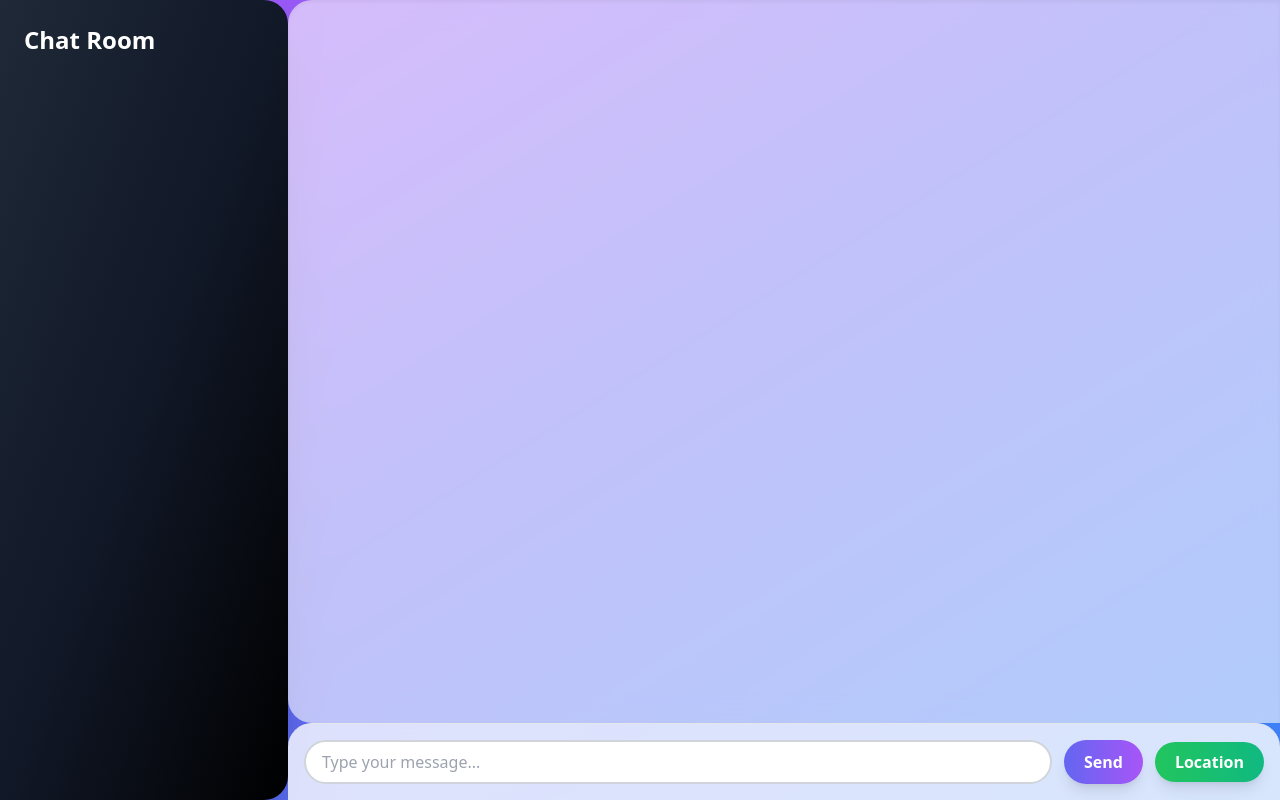
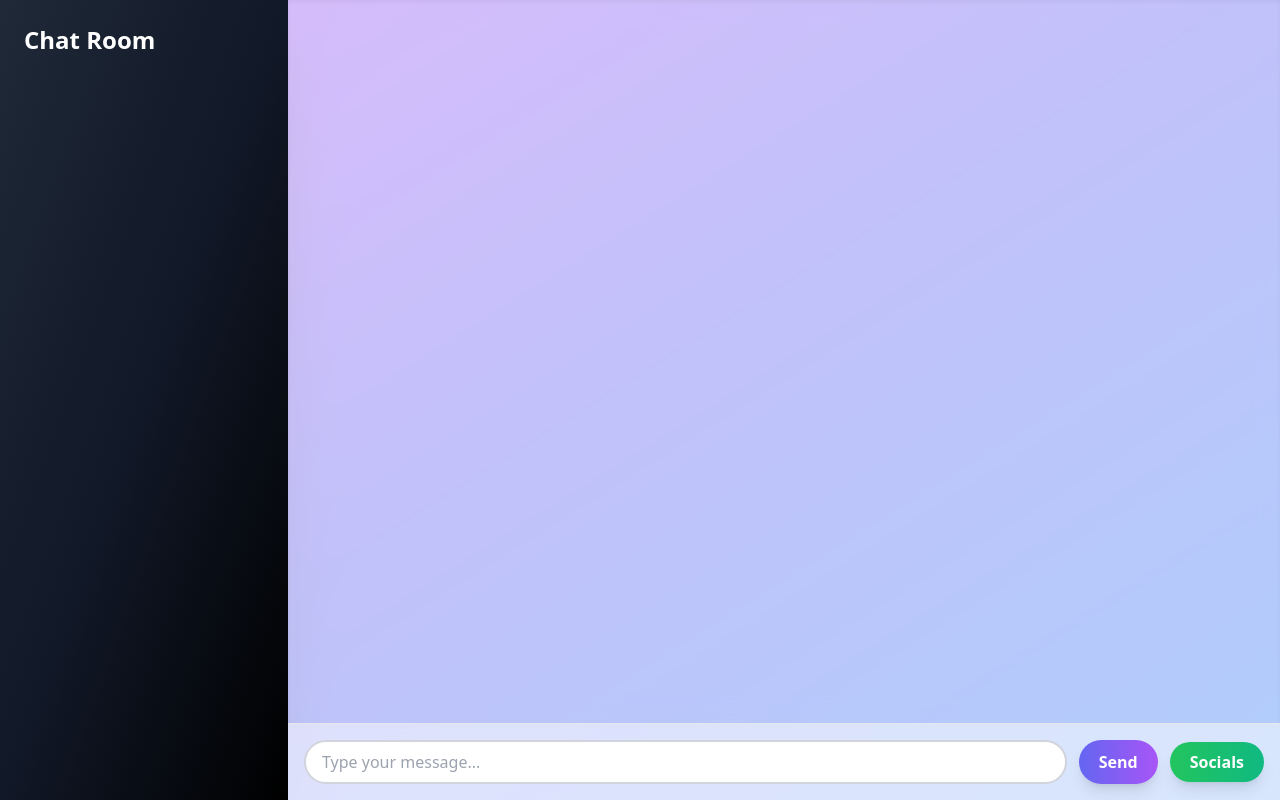
Before and after one commit to mridulmehra/CyberGaurd, a website: page public/chat.html in a window 1280 px wide. Drawn offline with nearby package versions, Linux system fonts and the light colour scheme; no server answers.

Commit message:
Update chat.html

```diff
--- a/public/chat.html
+++ b/public/chat.html
@@ -4,7 +4,7 @@
 <head>
     <meta charset="UTF-8">
     <meta name="viewport" content="width=device-width, initial-scale=1.0">
-    <title>Chat App</title>
+    <title>CyberGaurd</title>
     <link rel="icon" href="./img/favicon.png">
     <script src="https://cdn.tailwindcss.com"></script>
 </head>
@@ -12,7 +12,7 @@
 <body class="h-screen flex bg-gradient-to-br from-purple-500 via-indigo-500 to-blue-500">
 
     <!-- Sidebar -->
-    <div id="sidebar" class="w-72 bg-gradient-to-br from-gray-800 via-gray-900 to-black text-white p-6 space-y-4 shadow-2xl rounded-r-3xl backdrop-blur-md bg-opacity-70">
+    <div id="sidebar" class="w-72 bg-gradient-to-br from-gray-800 via-gray-900 to-black text-white p-6 space-y-4 shadow-2xl backdrop-blur-md bg-opacity-70">
         <h2 class="text-2xl font-extrabold mb-4">Chat Room</h2>
         <div id="sidebar-content" class="space-y-2"></div>
     </div>
@@ -20,12 +20,12 @@
     <!-- Main Chat Area -->
     <div class="flex-1 flex flex-col h-screen overflow-hidden">
         <!-- Messages -->
-        <div id="messages" class="flex-1 overflow-y-auto p-6 space-y-4 backdrop-blur-md bg-white bg-opacity-60 rounded-l-3xl shadow-inner">
+        <div id="messages" class="flex-1 overflow-y-auto p-6 space-y-4 backdrop-blur-md bg-white bg-opacity-60 shadow-inner">
             <!-- Dynamic Messages Appear Here -->
         </div>
 
         <!-- Message input -->
-        <div class="flex items-center p-4 bg-white bg-opacity-80 backdrop-blur-md border-t border-gray-200 shadow-md rounded-t-3xl">
+        <div class="flex items-center p-4 bg-white bg-opacity-80 backdrop-blur-md border-t border-gray-200 shadow-md">
             <form id="message-form" class="flex w-full space-x-3">
                 <input type="text" name="message" placeholder="Type your message..." autocomplete="off"
                     class="flex-1 border-2 border-gray-300 rounded-full px-4 py-2 focus:outline-none focus:ring-4 focus:ring-indigo-400 focus:border-transparent transition" />
@@ -33,7 +33,7 @@
                     class="bg-gradient-to-r from-indigo-500 to-purple-500 text-white font-semibold px-5 py-2 rounded-full hover:from-purple-600 hover:to-indigo-600 shadow-lg transition">Send</button>
             </form>
             <button id="send-location"
-                class="ml-3 bg-gradient-to-r from-green-500 to-emerald-500 text-white font-semibold px-5 py-2 rounded-full hover:from-emerald-600 hover:to-green-600 shadow-lg transition">Location</button>
+                class="ml-3 bg-gradient-to-r from-green-500 to-emerald-500 text-white font-semibold px-5 py-2 rounded-full hover:from-emerald-600 hover:to-green-600 shadow-lg transition">Socials</button>
         </div>
     </div>
 
@@ -65,7 +65,7 @@
         <h3 class="font-semibold mb-2">👥 Users</h3>
         <ul class="space-y-2">
             {{#users}}
-                <li class="bg-gray-700 bg-opacity-50 rounded-lg p-2">{{username}}</li>
+                <li class="bg-gray-700 bg-opacity-50 p-2">{{username}}</li>
             {{/users}}
         </ul>
     </script>
```
